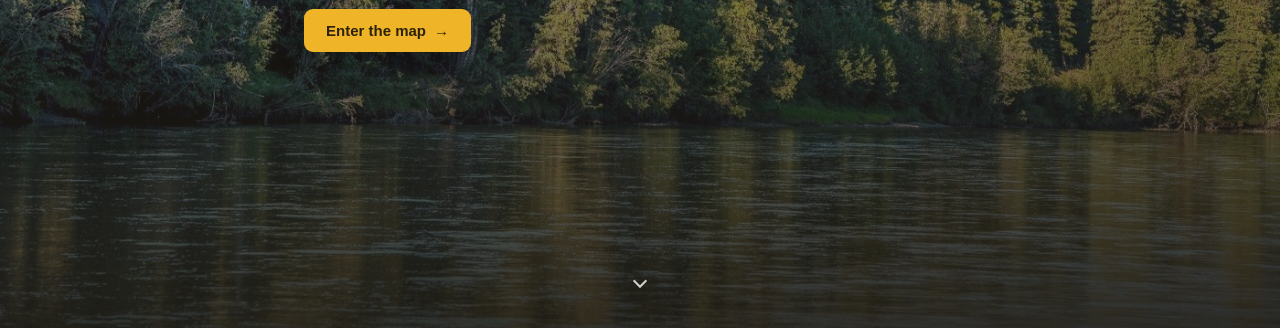
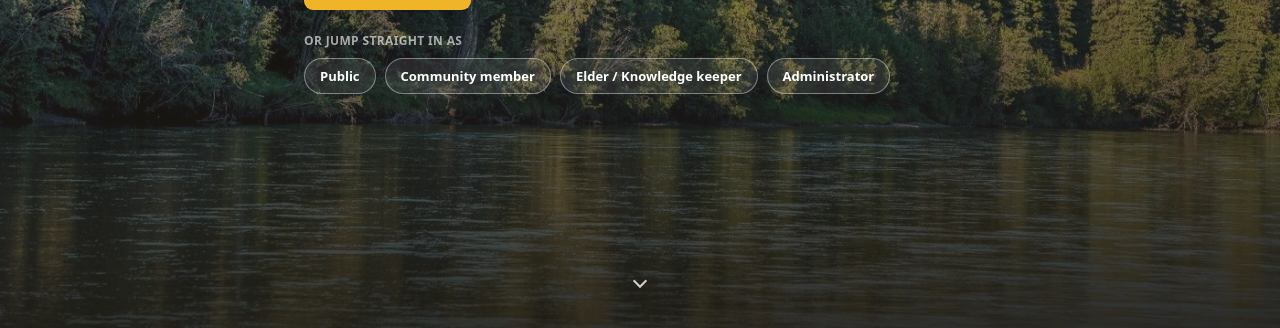
Before and after one commit to ashlynemathias-arch/thewayback-demo, a plain HTML site: page index.html in a window 1280 px wide. Shown: the part 472-800 px from the top of the page. Drawn offline with Linux system fonts and the light colour scheme; no server answers.

Commit message:
Add homepage role selector: jump straight into a view with one click

```diff
--- a/app.js
+++ b/app.js
@@ -1336,6 +1336,7 @@
   }
 
   function refreshMapData() {
+    if (!map) return;
     buildDataLayers();
   }
 
@@ -1774,6 +1775,24 @@
       }
     });
 
+    /* "Jump straight in as" on the homepage: picks a role and enters the map in one
+       click, instead of requiring a generic "Enter the map" click followed by a
+       separate role click in the sidebar once inside. */
+    var landingRolesWrap = document.getElementById("landingRoles");
+    if (landingRolesWrap) {
+      TIERS.forEach(function (t) {
+        var b = el("button", "landing-role-btn", D.TIER_INFO[t].label);
+        b.type = "button";
+        b.dataset.role = t;
+        b.addEventListener("click", function () {
+          setRole(t);
+          landingEl.classList.add("hidden");
+          if (map) map.resize();
+        });
+        landingRolesWrap.appendChild(b);
+      });
+    }
+
     /* Reveal the three feature cards as they scroll into view, instead of
        them just sitting there already visible. Starts them hidden only once
        we know the observer will actually run, so a browser without
--- a/index.html
+++ b/index.html
@@ -22,6 +22,10 @@
           <button type="button" class="landing-btn landing-enter" id="landingEnter">
             Enter the map<span class="landing-btn-arrow" aria-hidden="true">&rarr;</span>
           </button>
+          <div class="landing-roles">
+            <p class="landing-roles-label">Or jump straight in as</p>
+            <div class="landing-roles-row" id="landingRoles"></div>
+          </div>
         </div>
         <button type="button" class="landing-scroll-cue" id="landingScrollCue" aria-label="See what this prototype shows">
           <span></span>
--- a/style.css
+++ b/style.css
@@ -101,6 +101,20 @@ body {
 .landing-btn:focus-visible { outline: 3px solid #fff; outline-offset: 2px; }
 .landing-btn-arrow { transition: transform .15s ease; }
 .landing-btn:hover .landing-btn-arrow { transform: translateX(3px); }
+
+.landing-roles { margin-top: 22px; }
+.landing-roles-label {
+  margin: 0 0 9px; font-size: 12px; font-weight: 600; letter-spacing: .03em;
+  text-transform: uppercase; color: rgba(255,255,255,.62);
+}
+.landing-roles-row { display: flex; flex-wrap: wrap; gap: 9px; }
+.landing-role-btn {
+  background: rgba(255,255,255,.08); color: #fff; border: 1.5px solid rgba(255,255,255,.4);
+  padding: 8px 15px; border-radius: 999px; font-size: 13px; font-weight: 600; cursor: pointer;
+  font-family: inherit; transition: background .15s ease, border-color .15s ease, transform .15s ease;
+}
+.landing-role-btn:hover { background: rgba(255,255,255,.18); border-color: rgba(255,255,255,.7); transform: translateY(-1px); }
+.landing-role-btn:focus-visible { outline: 3px solid var(--gold); outline-offset: 2px; }
 
 .landing-scroll-cue {
   align-self: center; margin-bottom: 16px; background: none; border: none; cursor: pointer; padding: 10px;
```
